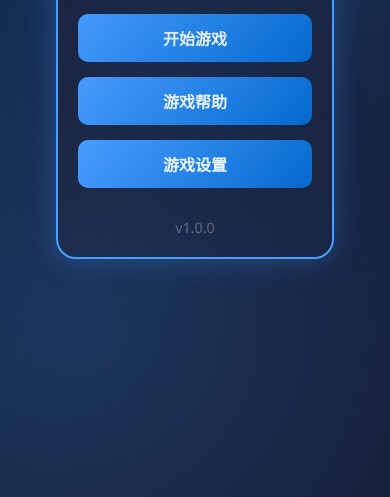
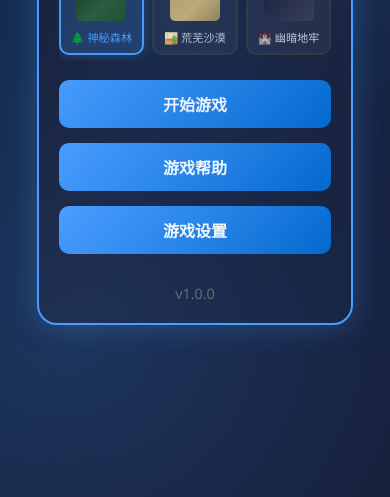
Before and after one commit to 13370933172/Grass-cutting-game, a plain HTML site: page index.html in a window 390 px wide. Shown: the part 347-844 px from the top of the page. Drawn offline with Linux system fonts and the light colour scheme.

Commit message:
feat: 添加场景选择功能
在游戏主菜单中添加场景选择器，支持神秘森林、荒芜沙漠和幽暗地牢三种主题场景。重构游戏初始化逻辑，延迟创建游戏对象直到开始游戏时，确保选定的主题能够正确应用。

```diff
--- a/css/style.css
+++ b/css/style.css
@@ -116,6 +116,83 @@ body {
     font-size: 1.2rem;
     color: #888;
     margin-bottom: 30px;
+}
+
+.theme-selector {
+    margin-bottom: 20px;
+}
+
+.theme-selector label {
+    display: block;
+    color: #fff;
+    font-size: 1rem;
+    margin-bottom: 10px;
+}
+
+.theme-options {
+    display: flex;
+    gap: 15px;
+    justify-content: center;
+    flex-wrap: nowrap;
+    overflow-x: auto;
+    overflow-y: hidden;
+    -webkit-overflow-scrolling: touch;
+    scroll-snap-type: x mandatory;
+    padding-bottom: 5px;
+    max-width: 100%;
+}
+
+.theme-option {
+    display: flex;
+    flex-direction: column;
+    align-items: center;
+    padding: 10px 15px;
+    background: rgba(255, 255, 255, 0.05);
+    border: 2px solid #333;
+    border-radius: 10px;
+    cursor: pointer;
+    transition: all 0.3s ease;
+    flex-shrink: 0;
+    scroll-snap-align: start;
+}
+
+.theme-option:hover {
+    background: rgba(74, 158, 255, 0.1);
+    border-color: #4a9eff;
+}
+
+.theme-option.selected {
+    background: rgba(74, 158, 255, 0.2);
+    border-color: #4a9eff;
+    box-shadow: 0 0 15px rgba(74, 158, 255, 0.3);
+}
+
+.theme-preview {
+    width: 60px;
+    height: 40px;
+    border-radius: 5px;
+    margin-bottom: 8px;
+}
+
+.forest-preview {
+    background: linear-gradient(135deg, #1a3d1a 0%, #2d5a2d 50%, #1a4d1a 100%);
+}
+
+.desert-preview {
+    background: linear-gradient(135deg, #c4a35a 0%, #d4b36a 50%, #a08050 100%);
+}
+
+.dungeon-preview {
+    background: linear-gradient(135deg, #1a1a2e 0%, #2a2a3e 50%, #3a3a4e 100%);
+}
+
+.theme-option span {
+    color: #ccc;
+    font-size: 0.85rem;
+}
+
+.theme-option.selected span {
+    color: #4a9eff;
 }
 
 .menu-buttons {
@@ -501,6 +578,23 @@ body {
         padding: 20px;
     }
 
+    .theme-options {
+        gap: 10px;
+    }
+
+    .theme-option {
+        padding: 8px 10px;
+    }
+
+    .theme-preview {
+        width: 50px;
+        height: 35px;
+    }
+
+    .theme-option span {
+        font-size: 0.75rem;
+    }
+
     #health-bar-container, #exp-bar-container {
         width: 100px;
     }
@@ -531,6 +625,25 @@ body {
     .menu-btn {
         padding: 12px 30px;
         font-size: 1rem;
+    }
+
+    .theme-options {
+        gap: 8px;
+        justify-content: flex-start;
+    }
+
+    .theme-option {
+        padding: 8px 10px;
+        min-width: 85px;
+    }
+
+    .theme-preview {
+        width: 50px;
+        height: 30px;
+    }
+
+    .theme-option span {
+        font-size: 0.7rem;
     }
 
     #health-bar-container, #exp-bar-container {
--- a/index.html
+++ b/index.html
@@ -14,6 +14,23 @@
             <div class="screen-content">
                 <h1 class="game-title">🌿 Grass-cutting 🌿</h1>
                 <p class="game-subtitle">Grass-cutting</p>
+                <div class="theme-selector">
+                    <label>选择场景：</label>
+                    <div class="theme-options">
+                        <div class="theme-option selected" data-theme="forest">
+                            <div class="theme-preview forest-preview"></div>
+                            <span>🌲 神秘森林</span>
+                        </div>
+                        <div class="theme-option" data-theme="desert">
+                            <div class="theme-preview desert-preview"></div>
+                            <span>🏜️ 荒芜沙漠</span>
+                        </div>
+                        <div class="theme-option" data-theme="dungeon">
+                            <div class="theme-preview dungeon-preview"></div>
+                            <span>🏰 幽暗地牢</span>
+                        </div>
+                    </div>
+                </div>
                 <div class="menu-buttons">
                     <button id="start-btn" class="menu-btn">开始游戏</button>
                     <button id="help-btn" class="menu-btn">游戏帮助</button>
--- a/js/game.js
+++ b/js/game.js
@@ -6,6 +6,7 @@ class Game {
         this.state = 'menu';
         this.running = false;
         this.paused = false;
+        this.selectedTheme = 'forest';
 
         this.settings = {
             sfxVolume: 0.7,
@@ -25,15 +26,11 @@ class Game {
         this.projectilePool = new ProjectilePool(100);
         this.particleSystem = new ParticleSystem(this.particlePool);
 
-        this.map = new GameMap(2000, 2000, 'forest');
-        this.player = new Player(this.map.width / 2, this.map.height / 2);
-        this.enemyManager = new EnemyManager();
-        this.lootManager = new LootManager();
-        this.weaponManager = new WeaponManager(
-            this.player.skillManager,
-            this.projectilePool,
-            this.particlePool
-        );
+        this.map = null;
+        this.player = null;
+        this.enemyManager = null;
+        this.lootManager = null;
+        this.weaponManager = null;
 
         this.ui = new UI();
         this.input = new InputManager();
@@ -51,6 +48,14 @@ class Game {
 
     setupEventListeners() {
         window.addEventListener('resize', () => this.resize());
+
+        document.querySelectorAll('.theme-option').forEach(option => {
+            option.addEventListener('click', () => {
+                document.querySelectorAll('.theme-option').forEach(o => o.classList.remove('selected'));
+                option.classList.add('selected');
+                this.selectedTheme = option.dataset.theme;
+            });
+        });
 
         document.getElementById('start-btn').addEventListener('click', () => {
             this.start();
@@ -144,6 +149,16 @@ class Game {
         audioManager.init();
         audioManager.resume();
 
+        this.map = new GameMap(2000, 2000, this.selectedTheme);
+        this.player = new Player(this.map.width / 2, this.map.height / 2);
+        this.enemyManager = new EnemyManager();
+        this.lootManager = new LootManager();
+        this.weaponManager = new WeaponManager(
+            this.player.skillManager,
+            this.projectilePool,
+            this.particlePool
+        );
+
         this.reset();
         this.state = 'playing';
         this.running = true;
@@ -198,6 +213,7 @@ class Game {
     reset() {
         this.gameTime = 0;
 
+        this.map.changeTheme(this.selectedTheme);
         this.map.reset();
         this.player.reset(this.map.width / 2, this.map.height / 2);
         this.enemyManager.reset();
```
